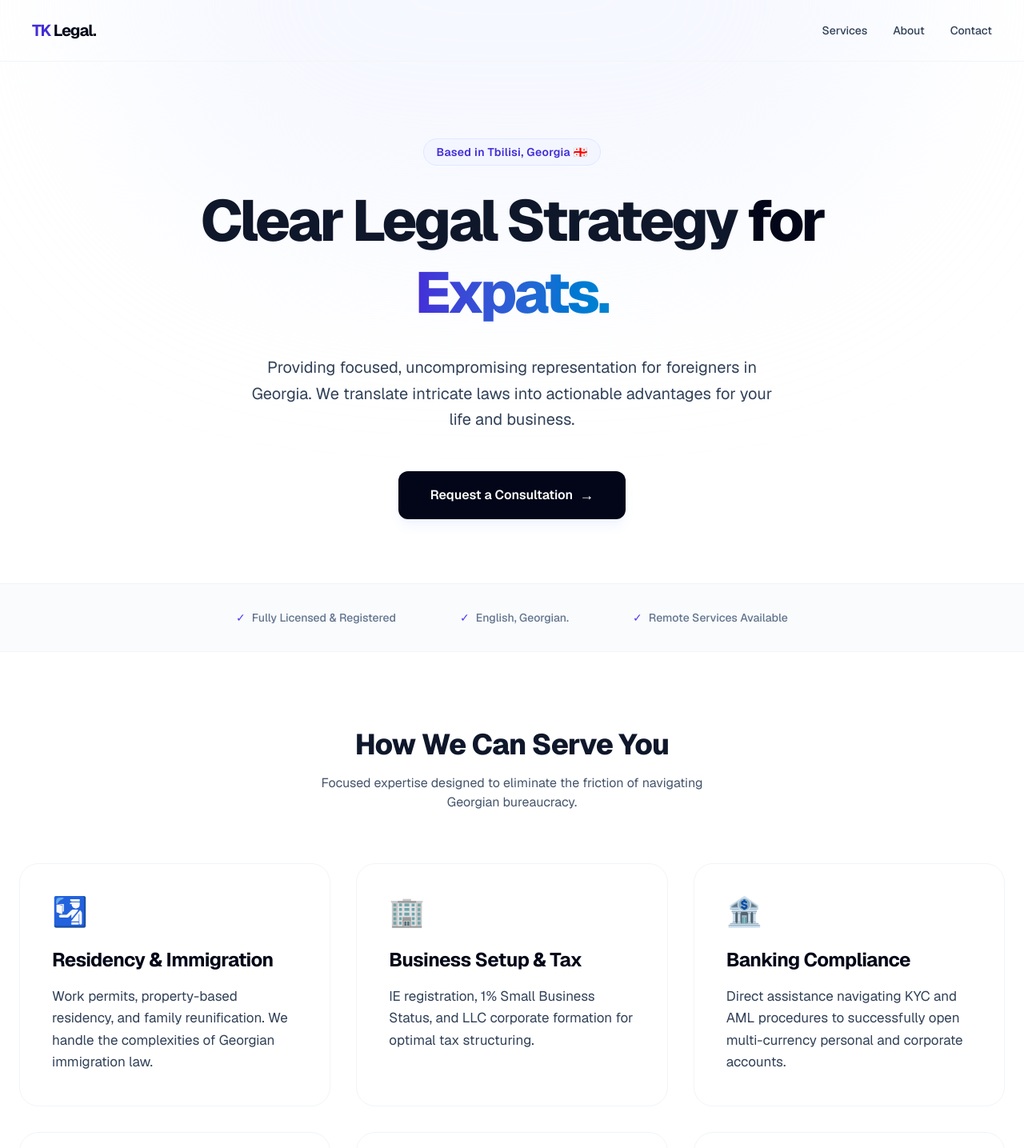
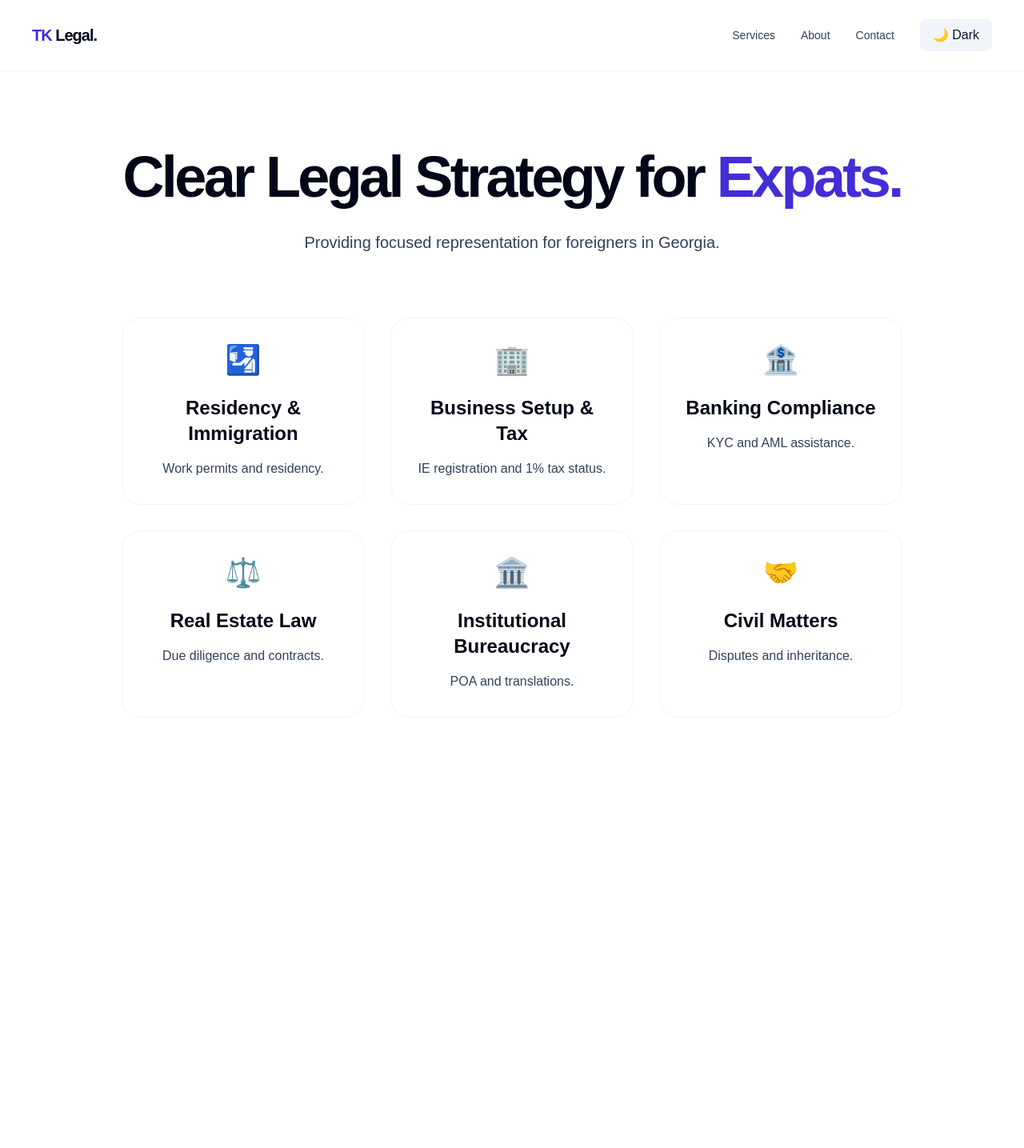
Before and after one commit to socratic-block/tk-legal-site, a Next.js app: page / in a window 1280 px wide. Shown: the top 1435 px of the page at 80% size. After the commit the page ends 897 px from the top, so only its background shows below. Built offline with nearby package versions, Linux system fonts and the light colour scheme.

Commit message:
dark mode

```diff
--- /dev/null
+++ b/app/components/ThemeToggle.tsx
@@ -0,0 +1,22 @@
+"use client";
+
+import { useTheme } from "next-themes";
+import { useEffect, useState } from "react";
+
+export default function ThemeToggle() {
+  const { theme, setTheme } = useTheme();
+  const [mounted, setMounted] = useState(false);
+
+  useEffect(() => setMounted(true), []);
+
+  if (!mounted) return <div className="p-5" />;
+
+  return (
+    <button
+      onClick={() => setTheme(theme === "dark" ? "light" : "dark")}
+      className="px-4 py-2 rounded-lg bg-slate-100 dark:bg-slate-800 text-slate-900 dark:text-slate-100 font-medium transition-all hover:ring-2 hover:ring-indigo-500"
+    >
+      {theme === "dark" ? "☀️ Light" : "🌙 Dark"}
+    </button>
+  );
+}
--- a/app/layout.tsx
+++ b/app/layout.tsx
@@ -1,7 +1,6 @@
 import type { Metadata } from "next";
 import { Geist, Geist_Mono } from "next/font/google";
 import "./globals.css";
-// 1. Import the Providers component you created in the app folder
 import { Providers } from "./providers";
 
 const geistSans = Geist({
@@ -21,16 +20,12 @@ export const metadata: Metadata = {
 
 export default function RootLayout({
   children,
-}: Readonly<{
+}: {
   children: React.ReactNode;
-}>) {
+}) {
   return (
-    // 2. Add suppressHydrationWarning to prevent UI flicker errors
     <html lang="en" suppressHydrationWarning>
-      <body
-        className={`${geistSans.variable} ${geistMono.variable} antialiased`}
-      >
-        {/* 3. Wrap your children in the Providers */}
+      <body className={`${geistSans.variable} ${geistMono.variable} antialiased`}>
         <Providers>{children}</Providers>
       </body>
     </html>
--- a/app/page.tsx
+++ b/app/page.tsx
@@ -1,137 +1,53 @@
+import ThemeToggle from "./components/ThemeToggle";
+
 export default function Home() {
   const services = [
-    {
-      title: "Residency & Immigration",
-      description: "Work permits, property-based residency, and family reunification. We handle the complexities of Georgian immigration law.",
-      icon: "🛂"
-    },
-    {
-      title: "Business Setup & Tax",
-      description: "IE registration, 1% Small Business Status, and LLC corporate formation for optimal tax structuring.",
-      icon: "🏢"
-    },
-    {
-      title: "Banking Compliance",
-      description: "Direct assistance navigating KYC and AML procedures to successfully open multi-currency personal and corporate accounts.",
-      icon: "🏦"
-    },
-    {
-      title: "Real Estate Law",
-      description: "Comprehensive due diligence, contract drafting, and negotiation to protect your capital when buying property.",
-      icon: "⚖️"
-    },
-    {
-      title: "Institutional Bureaucracy",
-      description: "Power of Attorney (POA) and certified legal translation so we can represent you at the Public Service Hall.",
-      icon: "🏛️"
-    },
-    {
-      title: "Civil Matters",
-      description: "Contract disputes, inheritance law, and personal legal advisory for foreign residents.",
-      icon: "🤝"
-    }
+    { title: "Residency & Immigration", description: "Work permits and residency.", icon: "🛂" },
+    { title: "Business Setup & Tax", description: "IE registration and 1% tax status.", icon: "🏢" },
+    { title: "Banking Compliance", description: "KYC and AML assistance.", icon: "🏦" },
+    { title: "Real Estate Law", description: "Due diligence and contracts.", icon: "⚖️" },
+    { title: "Institutional Bureaucracy", description: "POA and translations.", icon: "🏛️" },
+    { title: "Civil Matters", description: "Disputes and inheritance.", icon: "🤝" }
   ];
 
   return (
-    <div className="min-h-screen bg-white text-slate-950 font-sans selection:bg-indigo-100 relative overflow-hidden flex flex-col">
-
-      {/* Decorative Background Glow */}
-      <div className="absolute top-0 left-1/2 -translate-x-1/2 -translate-y-1/2 w-[1000px] h-[600px] bg-indigo-50/50 rounded-full blur-[120px] pointer-events-none" />
+    <div className="min-h-screen bg-white dark:bg-slate-950 text-slate-950 dark:text-slate-50 transition-colors duration-300">
 
       {/* Navigation */}
-      <nav className="relative z-10 flex justify-between items-center px-10 py-6 border-b border-slate-100">
+      <nav className="relative z-10 flex justify-between items-center px-10 py-6 border-b border-slate-100 dark:border-slate-800">
         <div className="text-xl font-bold tracking-tighter">
-          <span className="text-indigo-700">TK</span> Legal.
+          <span className="text-indigo-700 dark:text-indigo-400">TK</span> Legal.
         </div>
-        <div className="space-x-8 text-sm font-medium text-slate-700 hidden sm:flex">
-          {['Services', 'About', 'Contact'].map(link => (
-            <a key={link} href="#" className="relative group hover:text-indigo-800 transition-colors">
-              {link}
-              <span className="absolute left-0 bottom-[-4px] w-0 h-px bg-indigo-500 transition-all duration-300 group-hover:w-full" />
-            </a>
-          ))}
+        <div className="flex items-center gap-8">
+          <div className="space-x-8 text-sm font-medium text-slate-700 dark:text-slate-300 hidden sm:flex">
+            {['Services', 'About', 'Contact'].map(link => (
+              <a key={link} href="#" className="hover:text-indigo-800 dark:hover:text-indigo-300 transition-colors">{link}</a>
+            ))}
+          </div>
+          <ThemeToggle />
         </div>
       </nav>
 
       {/* Hero Section */}
-      <main className="relative z-10 max-w-5xl mx-auto pt-24 px-6 text-center">
-        <div className="inline-block mb-6 px-4 py-1.5 rounded-full border border-indigo-100 bg-indigo-50/50 text-indigo-700 text-sm font-semibold tracking-wide">
-          Based in Tbilisi, Georgia 🇬🇪
-        </div>
-        <h1 className="text-6xl md:text-7xl font-extrabold tracking-tighter leading-tight mb-8">
-          <span className="text-slate-900">Clear Legal Strategy</span> for <span className="bg-gradient-to-r from-indigo-700 to-sky-600 bg-clip-text text-transparent">Expats.</span>
+      <main className="max-w-5xl mx-auto pt-24 px-6 text-center">
+        <h1 className="text-6xl md:text-7xl font-extrabold tracking-tighter mb-8 dark:text-white">
+          Clear Legal Strategy for <span className="text-indigo-700 dark:text-indigo-400">Expats.</span>
         </h1>
-        <p className="text-xl text-slate-700 max-w-2xl mx-auto mb-12 leading-relaxed">
-          Providing focused, uncompromising representation for foreigners in Georgia. We translate intricate laws into actionable advantages for your life and business.
+        <p className="text-xl text-slate-700 dark:text-slate-300 max-w-2xl mx-auto mb-12">
+          Providing focused representation for foreigners in Georgia.
         </p>
 
-        <button className="bg-slate-950 text-white px-10 py-4 rounded-xl font-semibold hover:bg-indigo-700 transition-all duration-300 shadow-lg shadow-indigo-100/50 flex items-center gap-2 mx-auto">
-          Request a Consultation
-          <span className="text-lg group-hover:translate-x-1 transition-transform">→</span>
-        </button>
-      </main>
-
-      {/* Trust Bar (New!) */}
-      <div className="relative z-10 w-full border-y border-slate-100 bg-slate-50/80 mt-20">
-        <div className="max-w-5xl mx-auto px-6 py-8 flex flex-wrap justify-center gap-10 md:gap-20 text-sm font-medium text-slate-500">
-          <div className="flex items-center gap-2">
-            <span className="text-indigo-600">✓</span> Fully Licensed & Registered
-          </div>
-          <div className="flex items-center gap-2">
-            <span className="text-indigo-600">✓</span> English, Georgian.
-          </div>
-          <div className="flex items-center gap-2">
-            <span className="text-indigo-600">✓</span> Remote Services Available
-          </div>
-        </div>
-      </div>
-
-      {/* Services Grid Section */}
-      <section className="relative z-10 max-w-7xl mx-auto px-6 py-24 flex-grow">
-        <div className="text-center mb-16">
-          <h2 className="text-4xl font-extrabold tracking-tight text-slate-900 mb-4">How We Can Serve You</h2>
-          <p className="text-slate-600 max-w-lg mx-auto">Focused expertise designed to eliminate the friction of navigating Georgian bureaucracy.</p>
-        </div>
-
-        <div className="grid grid-cols-1 md:grid-cols-2 lg:grid-cols-3 gap-8">
+        {/* Services Grid */}
+        <div className="grid grid-cols-1 md:grid-cols-3 gap-8 mt-20">
           {services.map((service, index) => (
-            <div
-              key={index}
-              className="p-10 rounded-3xl border border-slate-100 bg-white hover:bg-indigo-50/20 hover:shadow-2xl hover:shadow-indigo-100/30 hover:border-indigo-100 hover:-translate-y-2 transition-all duration-300 relative group"
-            >
+            <div key={index} className="p-8 rounded-3xl border border-slate-100 dark:border-slate-800 bg-white dark:bg-slate-900/50 hover:shadow-xl transition-all">
               <div className="text-4xl mb-6">{service.icon}</div>
-              <h3 className="text-2xl font-bold mb-4 tracking-tight group-hover:text-indigo-900">{service.title}</h3>
-              <p className="text-slate-700 leading-relaxed text-[17px]">
-                {service.description}
-              </p>
-              <div className="absolute bottom-6 left-10 right-10 h-px bg-indigo-200 scale-x-0 group-hover:scale-x-100 transition-transform duration-300 origin-left" />
+              <h3 className="text-2xl font-bold mb-4 dark:text-white">{service.title}</h3>
+              <p className="text-slate-700 dark:text-slate-400">{service.description}</p>
             </div>
           ))}
         </div>
-      </section>
-
-      {/* Call to Action Footer (New!) */}
-      <footer className="relative z-10 bg-slate-950 text-slate-300 py-20 mt-auto">
-        <div className="max-w-4xl mx-auto px-6 text-center">
-          <h2 className="text-3xl font-bold text-white mb-6 tracking-tight">Ready to secure your footing in Georgia?</h2>
-          <p className="text-slate-400 mb-10 max-w-xl mx-auto">
-            Book a 30-minute introductory call to discuss your specific situation, requirements, and how we can expedite your goals.
-          </p>
-          <div className="flex flex-col sm:flex-row gap-4 justify-center items-center">
-            <a href="mailto:contact@tklegal.ge" className="bg-indigo-600 text-white px-8 py-3 rounded-xl font-medium hover:bg-indigo-500 transition-colors">
-              Email Us Directly
-            </a>
-            <span className="text-slate-500 text-sm">or</span>
-            <span className="text-slate-400 font-medium">Tbilisi, Georgia</span>
-          </div>
-        </div>
-
-        <div className="max-w-6xl mx-auto mt-20 pt-8 border-t border-slate-800 text-center text-sm text-slate-600 flex flex-col md:flex-row justify-between px-6">
-          <p>© 2026 TK Legal. All rights reserved.</p>
-          <p className="mt-2 md:mt-0">Developed by socratic-block</p>
-        </div>
-      </footer>
-
+      </main>
     </div>
   );
 }
--- a/app/providers.tsx
+++ b/app/providers.tsx
@@ -1,9 +1,21 @@
-'use strict';
 'use client';
 
 import { ThemeProvider } from 'next-themes';
+import { useEffect, useState } from 'react';
 
 export function Providers({ children }: { children: React.ReactNode }) {
+  const [mounted, setMounted] = useState(false);
+
+  // This ensures the theme is only applied after the component mounts
+  // to prevent hydration errors
+  useEffect(() => {
+    setMounted(true);
+  }, []);
+
+  if (!mounted) {
+    return <>{children}</>;
+  }
+
   return (
     <ThemeProvider attribute="class" defaultTheme="system" enableSystem>
       {children}
```
